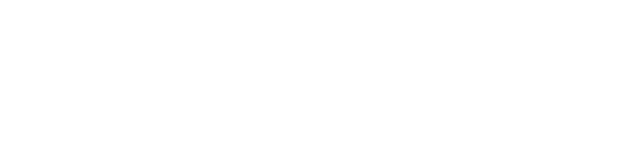
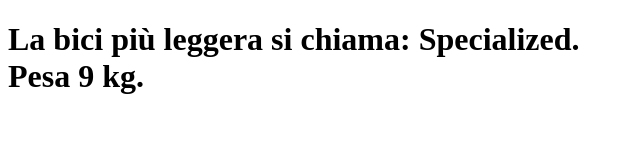
Before and after one commit to nicolaparutto/js-snack-es6, a plain HTML site: page Snack 1/index.html in a window 1280 px wide. Shown: the whole page, without its empty margins (0-640 px from the left). Drawn offline with Linux system fonts and the light colour scheme.

Commit message:
feat: complete snack 1

```diff
--- a/Snack 1/index.html
+++ b/Snack 1/index.html
@@ -6,6 +6,7 @@
    <title>Snack 1</title>
 </head>
 <body>
+   <h1 id="lighter-bike"></h1>
    <script src="script.js"></script>
 </body>
 </html>
--- a/Snack 1/script.js
+++ b/Snack 1/script.js
@@ -0,0 +1,28 @@
+/*
+Creare un array di oggetti:
+- Ogni oggetto descriverà una bici da corsa con le seguenti proprietà: nome e peso.
+- stampare a schermo la bici con peso minore.
+*/
+
+//array di oggetti:
+const racingBikes = [
+   {name: 'Atala', weight: 12},
+   {name: 'Bianchi', weight: 14},
+   {name: 'Specialized', weight: 9},
+   {name: 'Scott', weight: 11},
+   {name: 'Pinarello', weight: 10},
+]
+
+//sistema per verificare qual'è la bici più leggera:
+let lighterBike = racingBikes[0];
+for (let i = 0; i < racingBikes.length; i++){
+   const bike = racingBikes[i];
+   if(bike.weight < lighterBike.weight){
+      lighterBike = bike;
+   }
+}
+
+//stampo in pagina la bici più leggera:
+const bikeBox = document.getElementById('lighter-bike');
+bikeBox.innerText = `La bici più leggera si chiama: ${lighterBike.name}.
+Pesa ${lighterBike.weight} kg.`;
```
